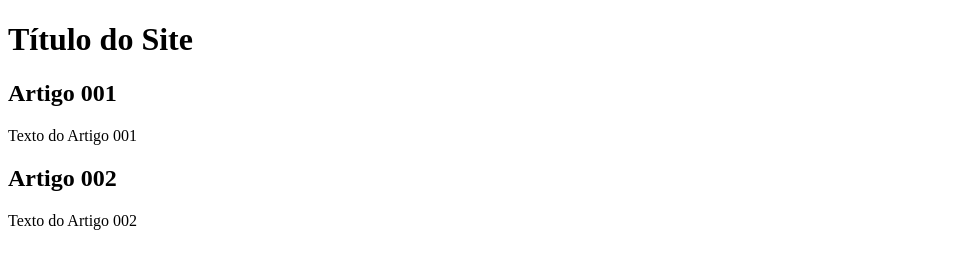
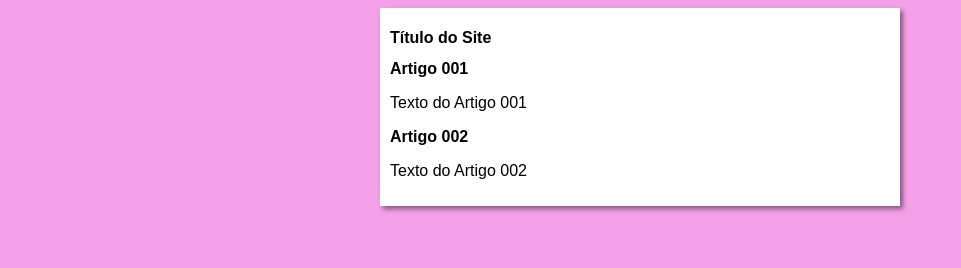
Before and after one commit to JulianCBraga/projeto-site, a plain HTML site: page index.html in a window 1280 px wide. Shown: the whole page, without its empty margins (0-961 px from the left). Drawn offline with Linux system fonts and the light colour scheme.

Commit message:
iniciei o design

```diff
--- /dev/null
+++ b/estilos/style.css
@@ -0,0 +1,16 @@
+*{
+    font-family: Arial, Helvetica, sans-serif ;
+    font-size: 16px;
+
+}
+
+body{
+    background-color: rgb(245, 161, 233) ;
+}
+main{
+    background-color: white;
+    width: 500px;
+    margin: auto;
+    padding: 10px;
+    box-shadow: 3px 3px 5px rgba(0, 0, 0, 0.474);
+}
--- a/index.html
+++ b/index.html
@@ -4,6 +4,7 @@
     <meta charset="UTF-8">
     <meta name="viewport" content="width=device-width, initial-scale=1.0">
     <title>Título do Site</title>
+    <link rel="stylesheet" href="estilos/style.css">
 </head>
 <body>
     <main>
```
